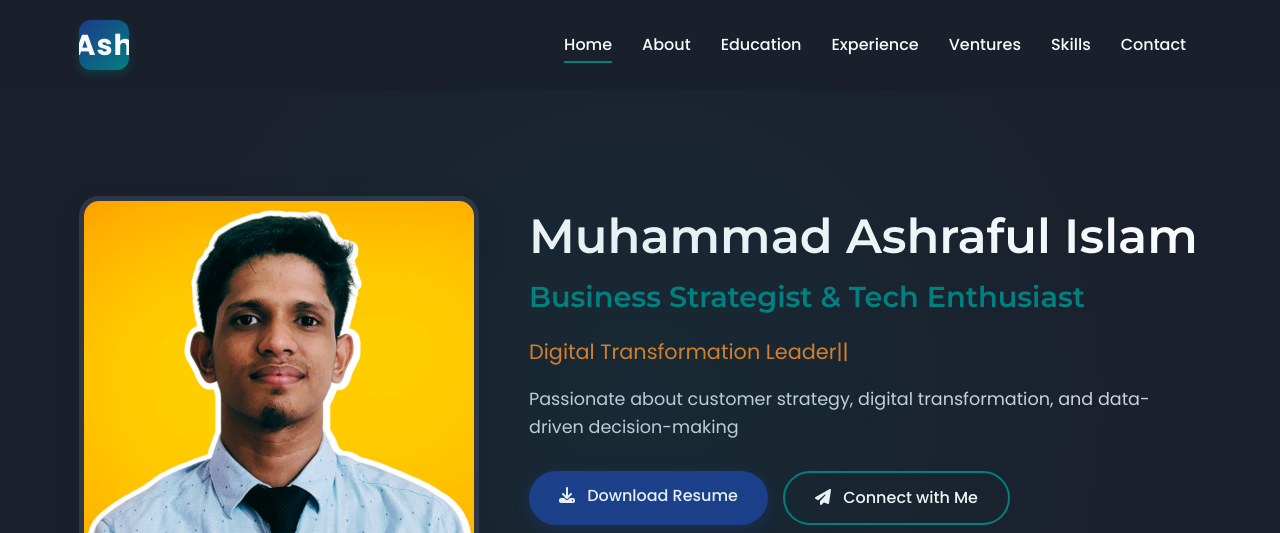
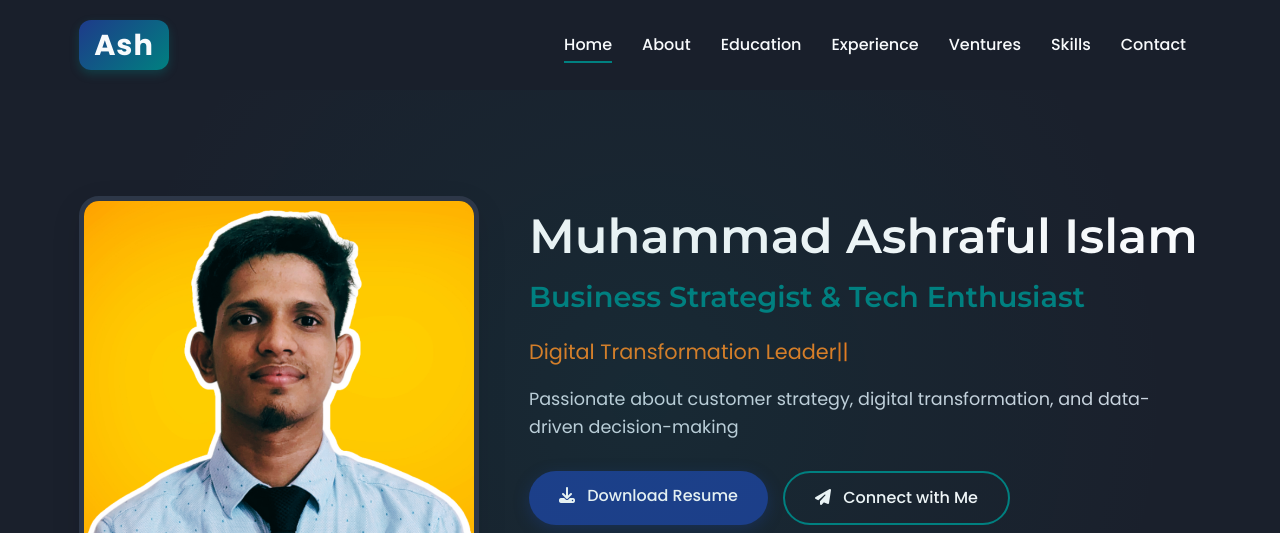
Before and after one commit to ashrafulosl/ash, a plain HTML site: page index.html in a window 1280 px wide. Shown: the top 533 px of the page. Drawn offline with nearby package versions, Linux system fonts and the light colour scheme.

Commit message:
Update style.css

```diff
--- a/css/style.css
+++ b/css/style.css
@@ -273,7 +273,7 @@ img {
   display: flex;
   align-items: center;
   justify-content: center;
-  width: 50px;
+  width: 90px;
   height: 50px;
   border-radius: 12px;
   background: linear-gradient(135deg, var(--primary-color), var(--secondary-color));
```
